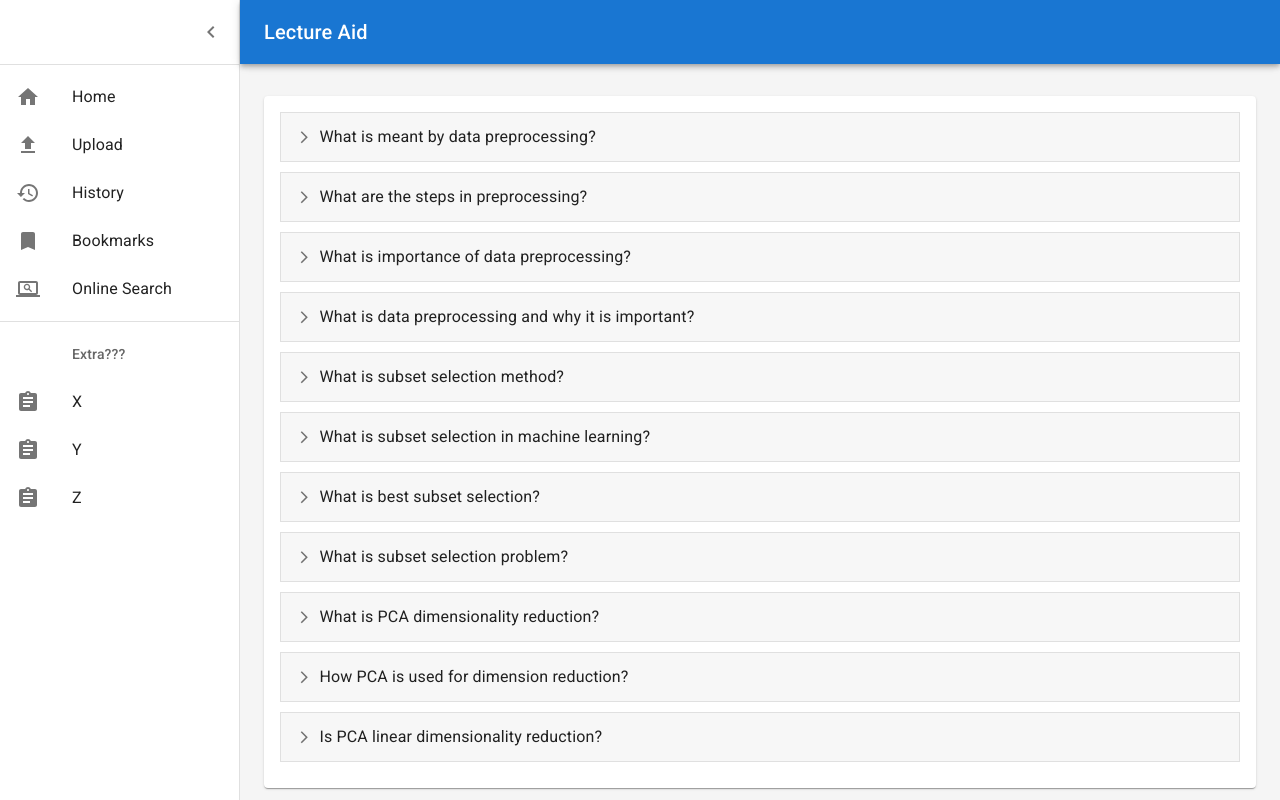
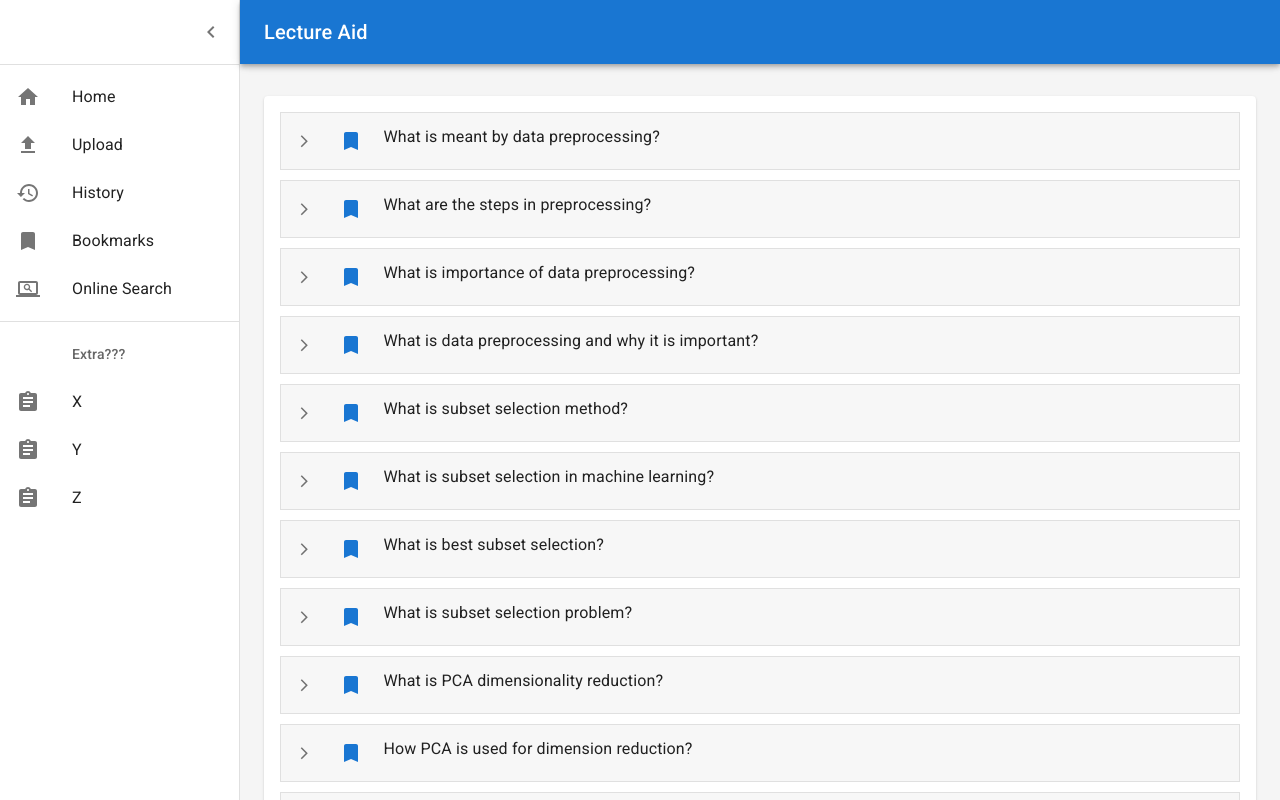
Before and after one commit to vickymhs/CSC510_Project_LectureAid, a React (Create React App) app in the folder client/: page / in a window 1280 px wide. Built offline with nearby package versions, Linux system fonts and the light colour scheme.

Commit message:
Added cache storage for bookmarks

```diff
--- /dev/null
+++ b/client/src/containers/bookmarks.js
@@ -0,0 +1,36 @@
+import * as React from 'react';
+import Link from '@mui/material/Link';
+import Typography from '@mui/material/Typography';
+import {Accordion, AccordionSummary, AccordionDetails} from './commons';
+
+function getRatingsFromLocalStorage() {
+  let linksInStorage = JSON.parse(localStorage.getItem("links"));
+  return linksInStorage
+}
+
+export default function BookmarkAccordian() {
+  const [expanded, setExpanded] = React.useState("bookmark0");
+  const rows = getRatingsFromLocalStorage();
+  const handleChange = (panel) => (event, newExpanded) => {
+    setExpanded(newExpanded ? panel : false);
+  };
+  let keys = Object.keys(rows)
+
+  return (
+    <div>
+      {keys.map((item, index) => (
+        <Accordion key={"bookmark" + index}>
+            <AccordionSummary aria-controls={"bookmark" + index + "-content"} id={"bookmark" + index + "-header"}>
+                <Typography>{rows[item].question}</Typography>
+            </AccordionSummary>
+            <AccordionDetails>
+                <Typography>{rows[item].simple_answer}</Typography>
+                <Link color="rgb(30,144,255)" underline="always" target="_blank" rel="noopener" href={item}>
+                    {'Link'}
+                </Link>{' '}~
+            </AccordionDetails>
+        </Accordion>
+      ))}
+    </div>
+  );
+}
--- /dev/null
+++ b/client/src/containers/commons.js
@@ -0,0 +1,40 @@
+import { styled } from '@mui/material/styles';
+import ArrowForwardIosSharpIcon from '@mui/icons-material/ArrowForwardIosSharp';
+import MuiAccordion from '@mui/material/Accordion';
+import MuiAccordionSummary from '@mui/material/AccordionSummary';
+import MuiAccordionDetails from '@mui/material/AccordionDetails';
+
+export const Accordion = styled((props) => (
+  <MuiAccordion disableGutters elevation={0} square {...props} />
+))(({ theme }) => ({
+  border: `1px solid ${theme.palette.divider}`,
+  '&:before': {
+    display: 'none',
+  },
+  marginBottom: "10px"
+}));
+
+export const AccordionSummary = styled((props) => (
+  <MuiAccordionSummary
+    expandIcon={<ArrowForwardIosSharpIcon sx={{ fontSize: '0.9rem' }} />}
+    {...props}
+  />
+))(({ theme }) => ({
+  backgroundColor:
+    theme.palette.mode === 'dark'
+      ? 'rgba(255, 255, 255, .05)'
+      : 'rgba(0, 0, 0, .03)',
+  flexDirection: 'row-reverse',
+  '& .MuiAccordionSummary-expandIconWrapper.Mui-expanded': {
+    transform: 'rotate(90deg)',
+  },
+  '& .MuiAccordionSummary-content': {
+    marginLeft: theme.spacing(1),
+  },
+
+}));
+
+export const AccordionDetails = styled(MuiAccordionDetails)(({ theme }) => ({
+  padding: theme.spacing(2),
+  borderTop: '1px solid rgba(0, 0, 0, .125)',
+}));
--- a/client/src/containers/questions.js
+++ b/client/src/containers/questions.js
@@ -1,46 +1,22 @@
 import * as React from 'react';
 import Link from '@mui/material/Link';
-import { styled } from '@mui/material/styles';
-import ArrowForwardIosSharpIcon from '@mui/icons-material/ArrowForwardIosSharp';
-import MuiAccordion from '@mui/material/Accordion';
-import MuiAccordionSummary from '@mui/material/AccordionSummary';
-import MuiAccordionDetails from '@mui/material/AccordionDetails';
 import Typography from '@mui/material/Typography';
+import BookmarkIcon from '@mui/icons-material/Bookmark';
+import Button from '@mui/material/Button';
+import {Accordion, AccordionSummary, AccordionDetails} from './commons';
 
-const Accordion = styled((props) => (
-  <MuiAccordion disableGutters elevation={0} square {...props} />
-))(({ theme }) => ({
-  border: `1px solid ${theme.palette.divider}`,
-  '&:before': {
-    display: 'none',
-  },
-  marginBottom: "10px"
-}));
+function addBookmarkToLocalStorage(item){
+    let link = item.answer
+    let question = item.question
+    let simpleAnswer = item.simple_answer
 
-const AccordionSummary = styled((props) => (
-  <MuiAccordionSummary
-    expandIcon={<ArrowForwardIosSharpIcon sx={{ fontSize: '0.9rem' }} />}
-    {...props}
-  />
-))(({ theme }) => ({
-  backgroundColor:
-    theme.palette.mode === 'dark'
-      ? 'rgba(255, 255, 255, .05)'
-      : 'rgba(0, 0, 0, .03)',
-  flexDirection: 'row-reverse',
-  '& .MuiAccordionSummary-expandIconWrapper.Mui-expanded': {
-    transform: 'rotate(90deg)',
-  },
-  '& .MuiAccordionSummary-content': {
-    marginLeft: theme.spacing(1),
-  },
-
-}));
-
-const AccordionDetails = styled(MuiAccordionDetails)(({ theme }) => ({
-  padding: theme.spacing(2),
-  borderTop: '1px solid rgba(0, 0, 0, .125)',
-}));
+    let linksInStorage = JSON.parse(localStorage.getItem("links"));
+    if (!linksInStorage) {
+        linksInStorage = {};
+    }
+    linksInStorage[link] = {"question" : question, "simple_answer" : simpleAnswer}
+    localStorage.setItem("links", JSON.stringify(linksInStorage));
+}
 
 export default function CustomizedAccordions(props) {
   const [expanded, setExpanded] = React.useState("question0");
@@ -55,11 +31,16 @@ export default function CustomizedAccordions(props) {
     //   <Accordion key={"question" + index} expanded={expanded === "question" + index} onChange={handleChange("question" + index)}>
     <Accordion key={"question" + index}>
         <AccordionSummary aria-controls={"question" + index + "-content"} id={"question" + index + "-header"}>
+          <Button
+          size="small"
+          onClick={() => addBookmarkToLocalStorage(item)}>
+            <BookmarkIcon/>
+          </Button>
           <Typography>{item.question}</Typography>
         </AccordionSummary>
         <AccordionDetails>
             <Typography>{item.simple_answer}</Typography>
-            <Link color="blue" underline="yes" target="_blank" rel="noopener" href={item.answer}>
+            <Link color="rgb(30,144,255)" underline="always" target="_blank" rel="noopener" href={item.answer}>
                 {'Link'}
             </Link>{' '}
         </AccordionDetails>
```
Also changed, not shown: client/src/containers/home.js (+5 -3 lines).
